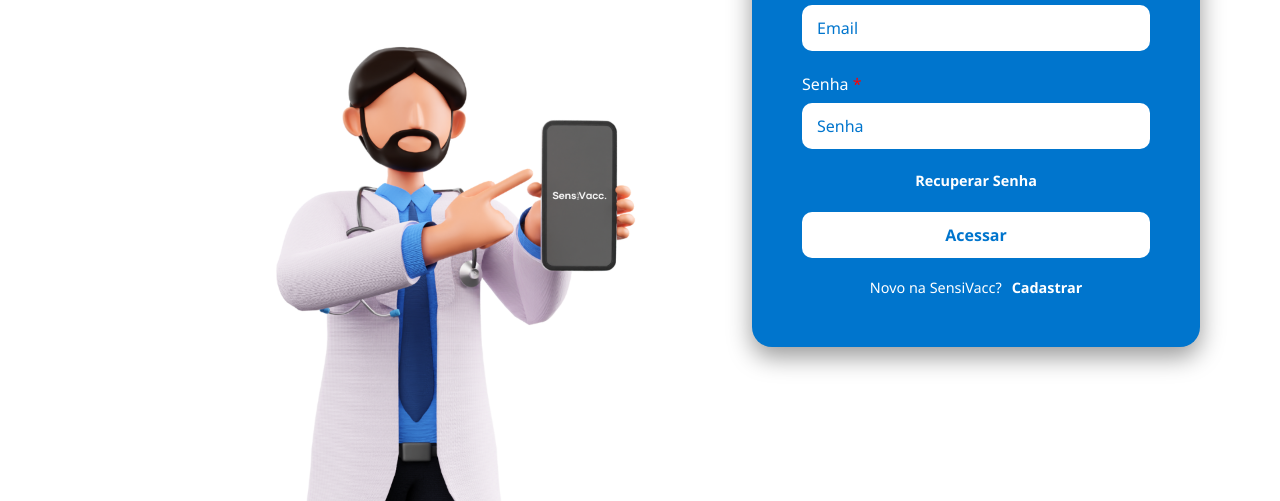
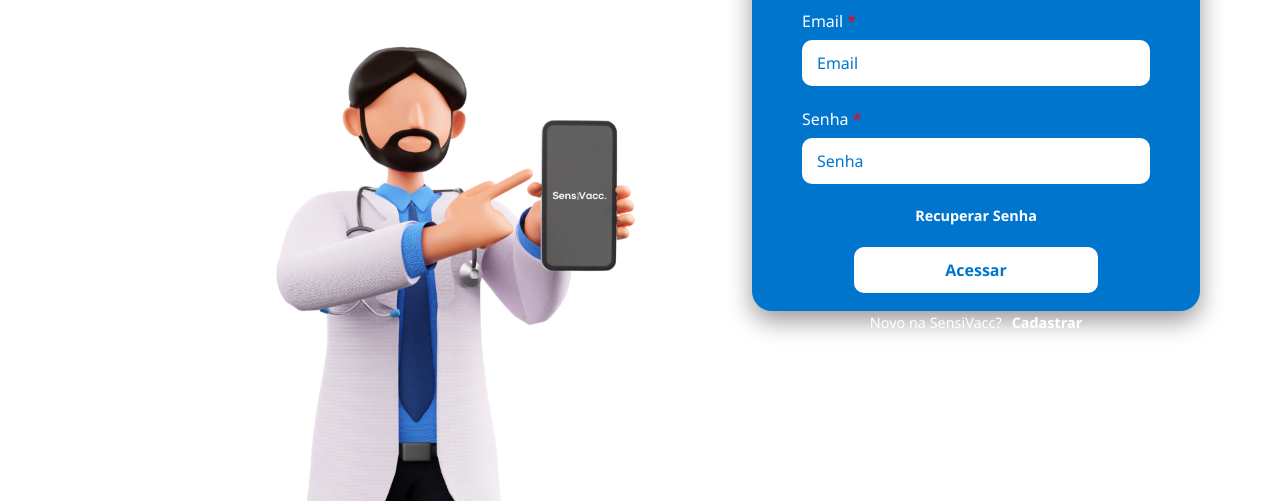
Before and after one commit to mcsscalabrin/Grupo09-PI, a website: page web-data-viz-sensivacc/public/login.html in a window 1280 px wide. Shown: the part 299-800 px from the top of the page. Drawn offline with Linux system fonts and the light colour scheme; a web font is replaced by a local one.

Commit message:
update: css cadstro e login

```diff
--- a/web-data-viz-sensivacc/public/css/sensivacc-style.css
+++ b/web-data-viz-sensivacc/public/css/sensivacc-style.css
@@ -64,6 +64,7 @@ body {
     display: flex;
     flex-direction: column;
     align-items: center;
+    height: 25vw;
 }
 
 .card-content-cadastro {
@@ -129,7 +130,7 @@ body {
 }
 
 .btn-acessar-cadastro {
-    width: 100%;
+    width: 70%;
     background-color: #ffffff;
     color: #0075cd;
     border: none;
@@ -142,7 +143,7 @@ body {
 }
 
 .btn-acessar {
-    width: 100%;
+    width: 70%;
     background-color: #ffffff;
     color: #0075cd;
     border: none;
```
